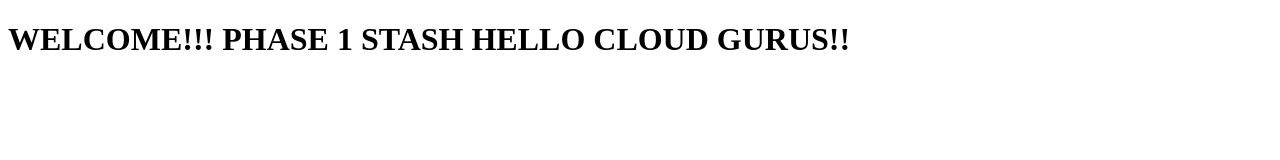
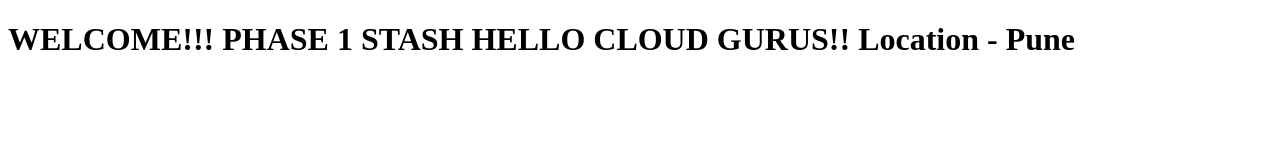
Before and after one commit to vishalyag/GitDemo, a plain HTML site: page index.html in a window 1280 px wide. Drawn offline with Linux system fonts and the light colour scheme.

Commit message:
Location modification

```diff
--- a/index.html
+++ b/index.html
@@ -5,6 +5,7 @@
 	WELCOME!!!
 	PHASE 1 STASH
 	HELLO CLOUD GURUS!!
+	Location - Pune
 </h1>
 </body>
 </html>
```
